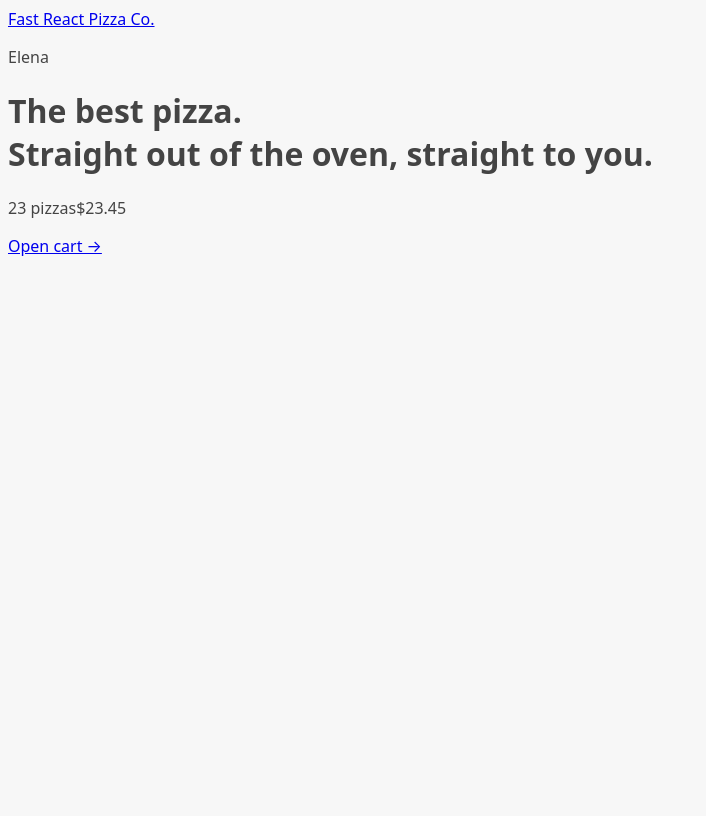
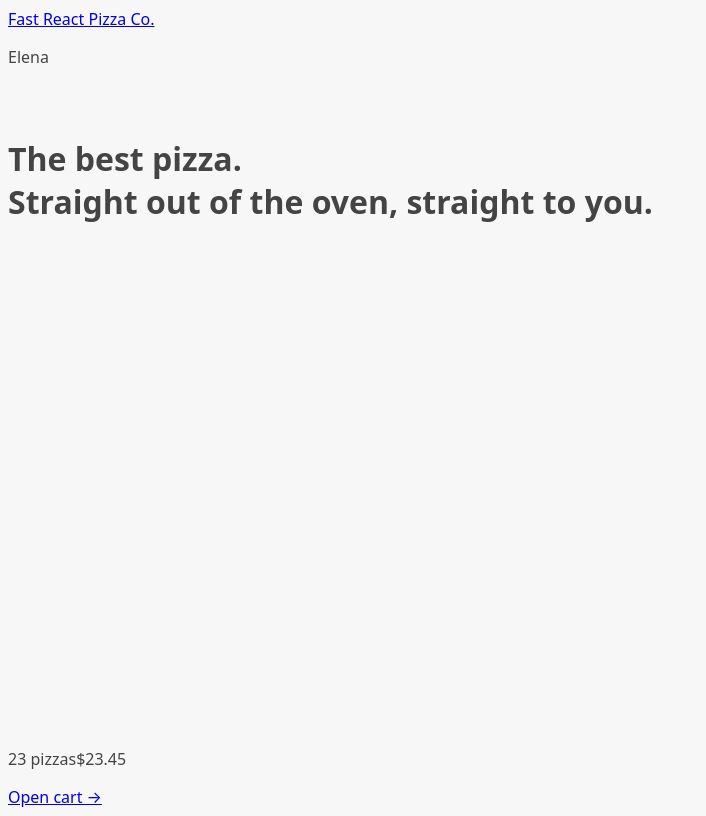
Before and after one commit to Elena-Cr/fast-react-pizza, a React (Vite) app: page / in a window 1280 px wide. Shown: the whole page, without its empty margins (0-706 px from the left). Built offline with nearby package versions, Linux system fonts and the light colour scheme.

Commit message:
add a Loader component to show that the data is Loading

```diff
--- a/src/features/menu/Menu.jsx
+++ b/src/features/menu/Menu.jsx
@@ -1,3 +1,4 @@
+/* eslint-disable react-refresh/only-export-components */
 import { useLoaderData } from "react-router-dom";
 import { getMenu } from "../../services/apiRestaurant";
 import MenuItem from "./MenuItem";
--- a/src/ui/AppLayout.jsx
+++ b/src/ui/AppLayout.jsx
@@ -1,9 +1,14 @@
 import Header from "./Header";
+import Loader from "./Loader";
 import CartOverview from "../features/cart/CartOverview";
-import { Outlet } from "react-router-dom";
+import { Outlet, useNavigation } from "react-router-dom";
+
 function AppLayout() {
+  const navigation = useNavigation();
+  const isLoading = navigation.state === "loading";
   return (
-    <div>
+    <div className="layout">
+      {isLoading && <Loader />}
       <Header />
       <main>
         <Outlet />
--- /dev/null
+++ b/src/ui/Loader.jsx
@@ -0,0 +1,5 @@
+function Loader() {
+  return <div className="loader"></div>;
+}
+
+export default Loader;
```
